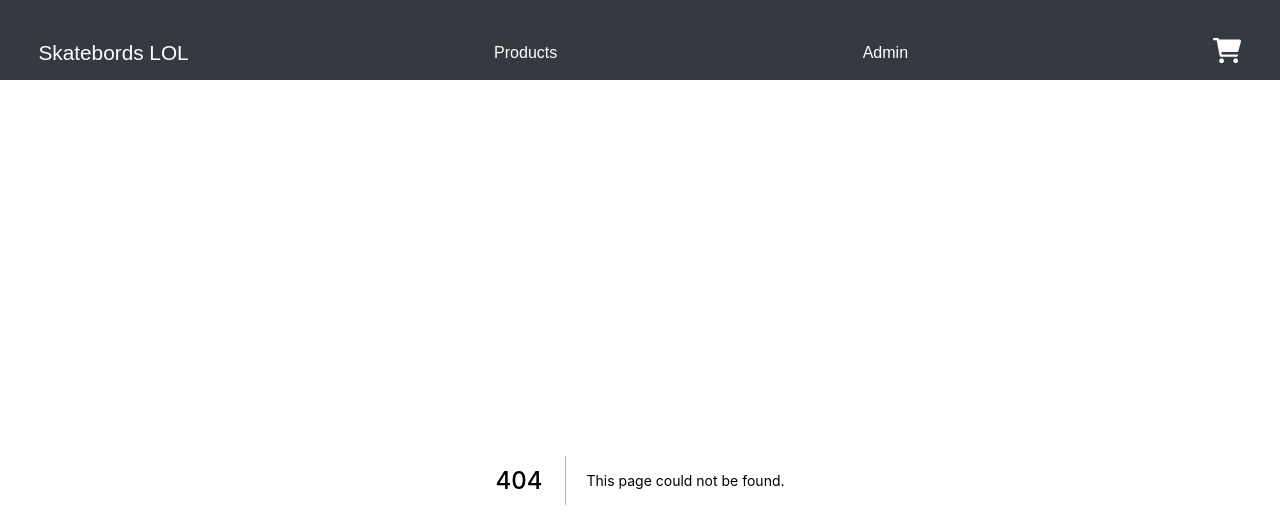
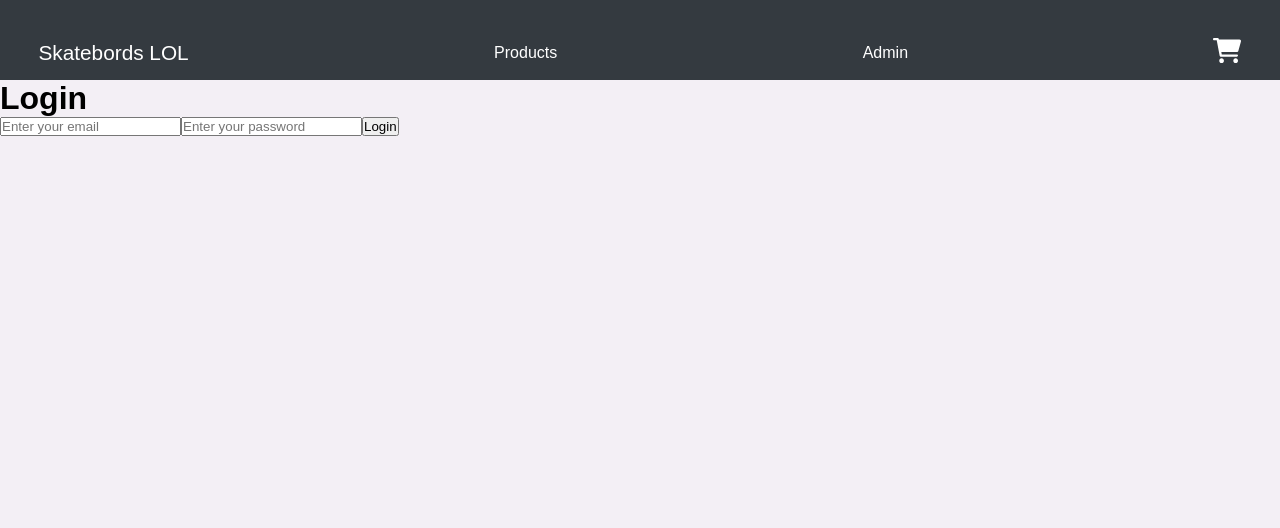
Before and after one commit to K1-RA/code_collaborate_shop, a Next.js app: page /admin in a window 1280 px wide. Before the commit this address had no page. Shown: the top 528 px of the page. Built offline with nearby package versions, Linux system fonts and the light colour scheme; a web font is replaced by a local one.

Commit message:
started working on admin login, stuck on cors

```diff
--- /dev/null
+++ b/pages/admin/index.js
@@ -0,0 +1,60 @@
+import { useState } from 'react';
+import style from './admin.module.scss';
+
+const Admin = () => {
+	const [formData, setFormData] = useState({
+		email: '',
+		password: '',
+	});
+	const { email, password } = formData;
+
+	const onChange = (e) => {
+		setFormData((prevState) => ({
+			...prevState,
+			[e.target.name]: e.target.value,
+		}));
+	};
+
+	const onSubmit = async (e) => {
+		e.preventDefault();
+		const user = await fetch('http://localhost:8080/api/admin/login', {
+			method: 'POST',
+			headers: {
+				'content-type': 'application/json',
+			},
+			body: {
+				email,
+				password,
+			},
+		})
+			.then((res) => res.json())
+			.then((data) => console.log(data));
+	};
+
+	return (
+		<div>
+			<h1 className={style.h1Styling}>Login</h1>
+			<form onSubmit={onSubmit}>
+				<input
+					type='email'
+					name='email'
+					id='email'
+					placeholder='Enter your email'
+					value={email}
+					onChange={onChange}
+				/>
+				<input
+					type='password'
+					name='password'
+					id='password'
+					placeholder='Enter your password'
+					value={password}
+					onChange={onChange}
+				/>
+				<button type='submit'>Login</button>
+			</form>
+		</div>
+	);
+};
+
+export default Admin;
```
Also changed, not shown: pages/admin/admin.module.scss (added).
